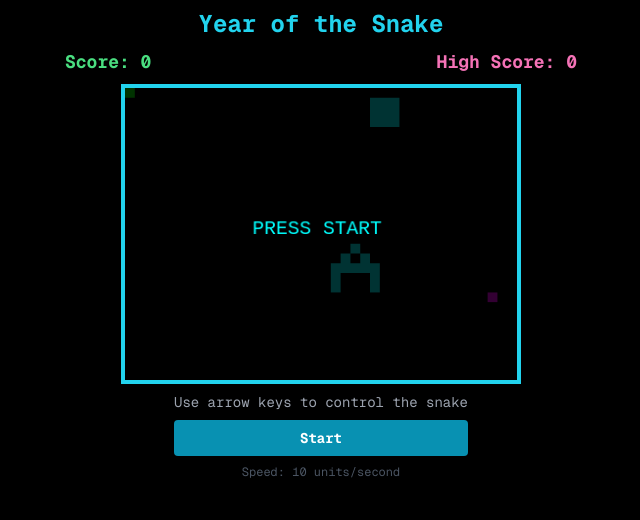
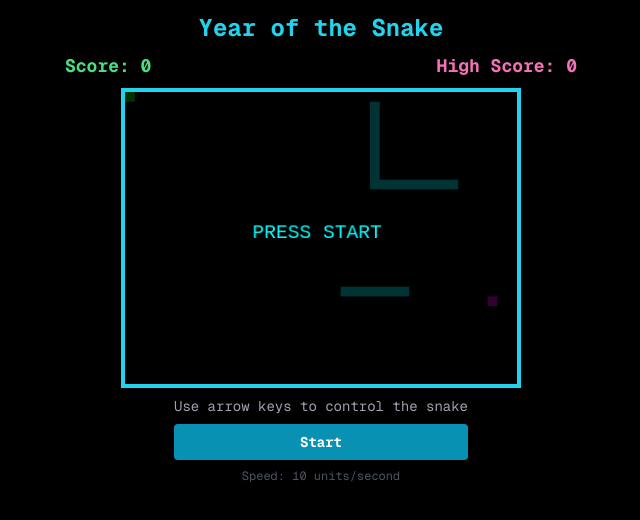
Before and after one commit to ocinpp/retro-snake-game, a React (Vite) app: page / in a window 1280 px wide. Shown: the top 520 px of the page, without its empty margins (319-959 px from the left). Built offline with nearby package versions, Linux system fonts and the light colour scheme.

Commit message:
Comment out no playable obstacles

```diff
--- a/src/App.tsx
+++ b/src/App.tsx
@@ -4,56 +4,113 @@ import { ObstacleShape } from './components/types'
 export default function App() {
   // Define obstacle shapes
   const obstacleShapes: ObstacleShape[] = [
-    // Square (3x3)
+    // Square (9x9)
+    // [
+    //   { x: 0, y: 0 }, { x: 1, y: 0 }, { x: 2, y: 0 }, { x: 3, y: 0 }, { x: 4, y: 0 }, { x: 5, y: 0 }, { x: 6, y: 0 }, { x: 7, y: 0 }, { x: 8, y: 0 },
+    //   { x: 0, y: 1 }, { x: 8, y: 1 },
+    //   { x: 0, y: 2 }, { x: 8, y: 2 },
+    //   { x: 0, y: 3 }, { x: 8, y: 3 },
+    //   { x: 0, y: 4 }, { x: 8, y: 4 },
+    //   { x: 0, y: 5 }, { x: 8, y: 5 },
+    //   { x: 0, y: 6 }, { x: 8, y: 6 },
+    //   { x: 0, y: 7 }, { x: 8, y: 7 },
+    //   { x: 0, y: 8 }, { x: 1, y: 8 }, { x: 2, y: 8 }, { x: 3, y: 8 }, { x: 4, y: 8 }, { x: 5, y: 8 }, { x: 6, y: 8 }, { x: 7, y: 8 }, { x: 8, y: 8 },
+    // ],
+    // L shape (9x9)
     [
-      { x: 0, y: 0 }, { x: 1, y: 0 }, { x: 2, y: 0 },
-      { x: 0, y: 1 }, { x: 1, y: 1 }, { x: 2, y: 1 },
-      { x: 0, y: 2 }, { x: 1, y: 2 }, { x: 2, y: 2 },
+      { x: 0, y: 0 }, { x: 0, y: 1 }, { x: 0, y: 2 }, { x: 0, y: 3 }, { x: 0, y: 4 }, { x: 0, y: 5 }, { x: 0, y: 6 }, { x: 0, y: 7 }, { x: 0, y: 8 },
+      { x: 1, y: 8 }, { x: 2, y: 8 }, { x: 3, y: 8 }, { x: 4, y: 8 }, { x: 5, y: 8 }, { x: 6, y: 8 }, { x: 7, y: 8 }, { x: 8, y: 8 },
     ],
-    // L shape (5x5)
+    // T shape (9x9)
     [
-      { x: 0, y: 0 }, { x: 0, y: 1 }, { x: 0, y: 2 }, { x: 0, y: 3 }, { x: 0, y: 4 },
-      { x: 1, y: 4 }, { x: 2, y: 4 }, { x: 3, y: 4 }, { x: 4, y: 4 },
+      { x: 0, y: 0 }, { x: 1, y: 0 }, { x: 2, y: 0 }, { x: 3, y: 0 }, { x: 4, y: 0 }, { x: 5, y: 0 }, { x: 6, y: 0 }, { x: 7, y: 0 }, { x: 8, y: 0 },
+      { x: 4, y: 1 }, { x: 4, y: 2 }, { x: 4, y: 3 }, { x: 4, y: 4 }, { x: 4, y: 5 }, { x: 4, y: 6 }, { x: 4, y: 7 }, { x: 4, y: 8 },
     ],
-    // T shape (5x5)
+    // Cross shape (9x9)
     [
-      { x: 0, y: 0 }, { x: 1, y: 0 }, { x: 2, y: 0 }, { x: 3, y: 0 }, { x: 4, y: 0 },
-      { x: 2, y: 1 }, { x: 2, y: 2 }, { x: 2, y: 3 }, { x: 2, y: 4 },
+      { x: 4, y: 0 },
+      { x: 4, y: 1 },
+      { x: 4, y: 2 },
+      { x: 4, y: 3 },
+      { x: 4, y: 4 },
+      { x: 4, y: 5 },
+      { x: 4, y: 6 },
+      { x: 4, y: 7 },
+      { x: 4, y: 8 },
+      { x: 0, y: 4 },
+      { x: 1, y: 4 },
+      { x: 2, y: 4 },
+      { x: 3, y: 4 },
+      { x: 5, y: 4 },
+      { x: 6, y: 4 },
+      { x: 7, y: 4 },
+      { x: 8, y: 4 },
     ],
-    // Cross shape (5x5)
+    // Z shape (9x9)
+    // [
+    //   { x: 0, y: 0 }, { x: 1, y: 0 }, { x: 2, y: 0 }, { x: 3, y: 0 },
+    //   { x: 3, y: 1 }, { x: 3, y: 2 }, { x: 3, y: 3 },
+    //   { x: 2, y: 3 }, { x: 3, y: 3 }, { x: 4, y: 3 }, { x: 5, y: 3 }, { x: 6, y: 3 },
+    //   { x: 5, y: 4 }, { x: 5, y: 5 }, { x: 5, y: 6 },
+    //   { x: 5, y: 7 }, { x: 6, y: 7 }, { x: 7, y: 7 }, { x: 8, y: 7 },
+    //   { x: 5, y: 8 }, { x: 6, y: 8 }, { x: 7, y: 8 }, { x: 8, y: 8 },
+    // ],
+    // A shape (9x9)
+    // [
+    //   { x: 4, y: 0 },
+    //   { x: 3, y: 1 }, { x: 4, y: 1 }, { x: 5, y: 1 },
+    //   { x: 2, y: 2 }, { x: 3, y: 2 }, { x: 5, y: 2 }, { x: 6, y: 2 },
+    //   { x: 1, y: 3 }, { x: 2, y: 3 }, { x: 6, y: 3 }, { x: 7, y: 3 },
+    //   { x: 0, y: 4 }, { x: 1, y: 4 }, { x: 7, y: 4 }, { x: 8, y: 4 },
+    //   { x: 0, y: 5 }, { x: 1, y: 5 }, { x: 2, y: 5 }, { x: 3, y: 5 }, { x: 4, y: 5 }, { x: 5, y: 5 }, { x: 6, y: 5 }, { x: 7, y: 5 }, { x: 8, y: 5 },
+    //   { x: 0, y: 6 }, { x: 1, y: 6 }, { x: 7, y: 6 }, { x: 8, y: 6 },
+    //   { x: 0, y: 7 }, { x: 1, y: 7 }, { x: 7, y: 7 }, { x: 8, y: 7 },
+    //   { x: 0, y: 8 }, { x: 1, y: 8 }, { x: 7, y: 8 }, { x: 8, y: 8 },
+    // ],
+    // M shape (9x9)
+    // [
+    //   { x: 0, y: 0 }, { x: 1, y: 0 }, { x: 7, y: 0 }, { x: 8, y: 0 },
+    //   { x: 0, y: 1 }, { x: 1, y: 1 }, { x: 2, y: 1 }, { x: 6, y: 1 }, { x: 7, y: 1 }, { x: 8, y: 1 },
+    //   { x: 0, y: 2 }, { x: 1, y: 2 }, { x: 2, y: 2 }, { x: 3, y: 2 }, { x: 5, y: 2 }, { x: 6, y: 2 }, { x: 7, y: 2 }, { x: 8, y: 2 },
+    //   { x: 0, y: 3 }, { x: 1, y: 3 }, { x: 2, y: 3 }, { x: 3, y: 3 }, { x: 4, y: 3 }, { x: 5, y: 3 }, { x: 6, y: 3 }, { x: 7, y: 3 }, { x: 8, y: 3 },
+    //   { x: 0, y: 4 }, { x: 1, y: 4 }, { x: 3, y: 4 }, { x: 4, y: 4 }, { x: 5, y: 4 }, { x: 7, y: 4 }, { x: 8, y: 4 },
+    //   { x: 0, y: 5 }, { x: 1, y: 5 }, { x: 4, y: 5 }, { x: 7, y: 5 }, { x: 8, y: 5 },
+    //   { x: 0, y: 6 }, { x: 1, y: 6 }, { x: 7, y: 6 }, { x: 8, y: 6 },
+    //   { x: 0, y: 7 }, { x: 1, y: 7 }, { x: 7, y: 7 }, { x: 8, y: 7 },
+    //   { x: 0, y: 8 }, { x: 1, y: 8 }, { x: 7, y: 8 }, { x: 8, y: 8 },
+    // ],
+    // C shape (9x9)
+    // [
+    //   { x: 2, y: 0 }, { x: 3, y: 0 }, { x: 4, y: 0 }, { x: 5, y: 0 }, { x: 6, y: 0 },
+    //   { x: 1, y: 1 }, { x: 2, y: 1 }, { x: 6, y: 1 }, { x: 7, y: 1 },
+    //   { x: 0, y: 2 }, { x: 1, y: 2 }, { x: 7, y: 2 }, { x: 8, y: 2 },
+    //   { x: 0, y: 3 }, { x: 1, y: 3 },
+    //   { x: 0, y: 4 }, { x: 1, y: 4 },
+    //   { x: 0, y: 5 }, { x: 1, y: 5 },
+    //   { x: 0, y: 6 }, { x: 1, y: 6 }, { x: 7, y: 6 }, { x: 8, y: 6 },
+    //   { x: 1, y: 7 }, { x: 2, y: 7 }, { x: 6, y: 7 }, { x: 7, y: 7 },
+    //   { x: 2, y: 8 }, { x: 3, y: 8 }, { x: 4, y: 8 }, { x: 5, y: 8 }, { x: 6, y: 8 },
+    // ],
+    // - shape (9x9)
     [
-      { x: 2, y: 0 },
-      { x: 2, y: 1 },
-      { x: 0, y: 2 }, { x: 1, y: 2 }, { x: 2, y: 2 }, { x: 3, y: 2 }, { x: 4, y: 2 },
-      { x: 2, y: 3 },
-      { x: 2, y: 4 },
+      { x: 1, y: 4 }, { x: 2, y: 4 }, { x: 3, y: 4 }, { x: 4, y: 4 }, { x: 5, y: 4 }, { x: 6, y: 4 }, { x: 7, y: 4 },
     ],
-    // Z shape (5x5)
-    [
-      { x: 0, y: 0 }, { x: 1, y: 0 }, { x: 2, y: 0 },
-      { x: 2, y: 1 }, { x: 2, y: 2 },
-      { x: 2, y: 3 }, { x: 3, y: 3 }, { x: 4, y: 3 },
-    ],
-    // A shape (5x5)
-    [
-      { x: 2, y: 0 },
-      { x: 1, y: 1 }, { x: 3, y: 1 },
-      { x: 0, y: 2 }, { x: 1, y: 2 }, { x: 2, y: 2 }, { x: 3, y: 2 }, { x: 4, y: 2 },
-      { x: 0, y: 3 }, { x: 4, y: 3 },
-      { x: 0, y: 4 }, { x: 4, y: 4 },
-    ],
-    // M shape (5x5)
-    [
-      { x: 0, y: 0 }, { x: 4, y: 0 },
-      { x: 0, y: 1 }, { x: 1, y: 1 }, { x: 2, y: 1 }, { x: 3, y: 1 }, { x: 4, y: 1 },
-      { x: 0, y: 2 }, { x: 2, y: 2 }, { x: 4, y: 2 },
-      { x: 0, y: 3 }, { x: 4, y: 3 },
-      { x: 0, y: 4 }, { x: 4, y: 4 },
-    ],
+    // S shape (9x9)
+    // [
+    //   { x: 1, y: 0 }, { x: 2, y: 0 }, { x: 3, y: 0 }, { x: 4, y: 0 }, { x: 5, y: 0 }, { x: 6, y: 0 }, { x: 7, y: 0 },
+    //   { x: 0, y: 1 }, { x: 1, y: 1 }, { x: 7, y: 1 }, { x: 8, y: 1 },
+    //   { x: 0, y: 2 }, { x: 1, y: 2 },
+    //   { x: 0, y: 3 }, { x: 1, y: 3 },
+    //   { x: 1, y: 4 }, { x: 2, y: 4 }, { x: 3, y: 4 }, { x: 4, y: 4 }, { x: 5, y: 4 },
+    //   { x: 6, y: 5 }, { x: 7, y: 5 },
+    //   { x: 7, y: 6 }, { x: 8, y: 6 },
+    //   { x: 0, y: 7 }, { x: 1, y: 7 }, { x: 7, y: 7 }, { x: 8, y: 7 },
+    //   { x: 1, y: 8 }, { x: 2, y: 8 }, { x: 3, y: 8 }, { x: 4, y: 8 }, { x: 5, y: 8 }, { x: 6, y: 8 }, { x: 7, y: 8 },
+    // ],
   ];
 
   return (
-    <main className="bg-black flex min-h-dvh flex-col justify-between p-2">
+    <main className="bg-black flex min-h-dvh flex-col justify-between p-3">
       <Game obstacleShapes={obstacleShapes} />
     </main>
   )
```
